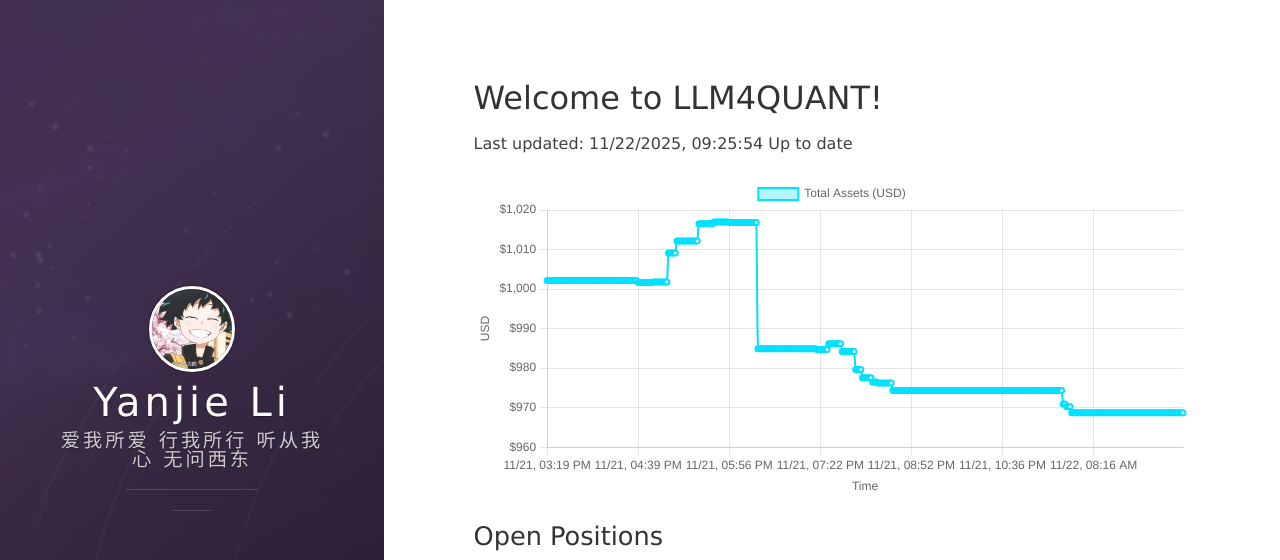
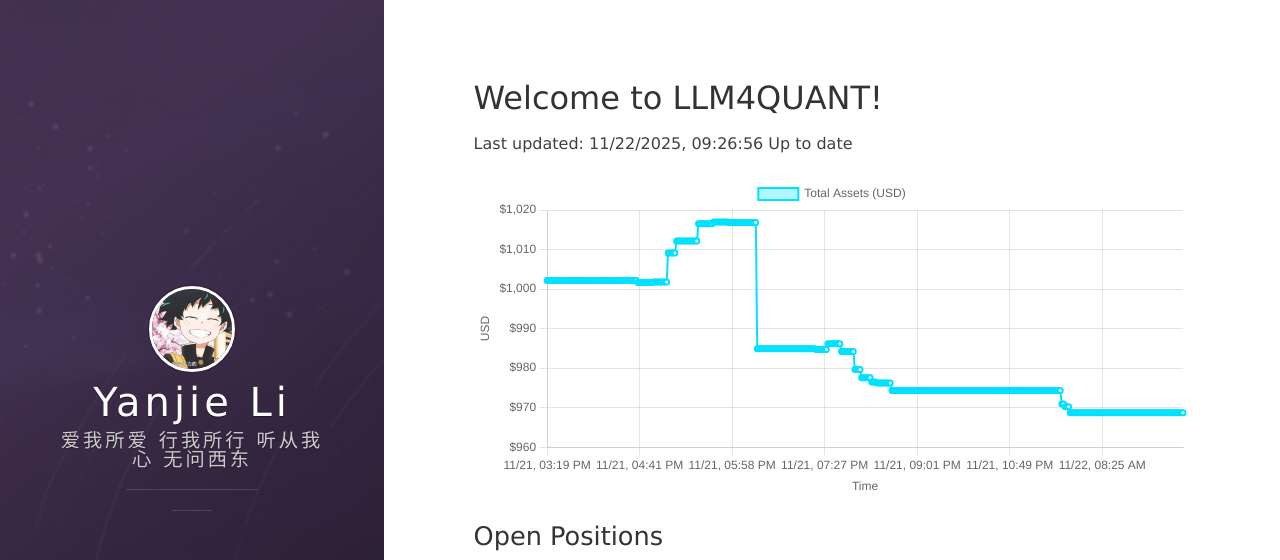
Before and after one commit to leeyegy/leeyegy.github.io, a Jekyll site: the page built from live-trading.html, in a window 1280 px wide and 1026 px high. Shown: the top 560 px of the window. Built offline with Jekyll 4.4.1, drawn with Linux system fonts in a browser that asks for light colours; nearby versions of some CDN libraries.

Commit message:
AccountMonitor: update balance history 2025-11-22T17:26:56+08:00

```diff
--- a/assets/data/binance/balance-history.json
+++ b/assets/data/binance/balance-history.json
@@ -1,5 +1,5 @@
 {
-  "generatedAt": "2025-11-22T17:25:54+08:00",
+  "generatedAt": "2025-11-22T17:26:56+08:00",
   "asset": "total_usd_value",
   "history": [
     {
@@ -1512,6 +1512,10 @@
     },
     {
       "timestamp": "2025-11-22T17:25:54+08:00",
+      "totalUsd": 968.69074819
+    },
+    {
+      "timestamp": "2025-11-22T17:26:56+08:00",
       "totalUsd": 968.69074819
     }
   ]
```
